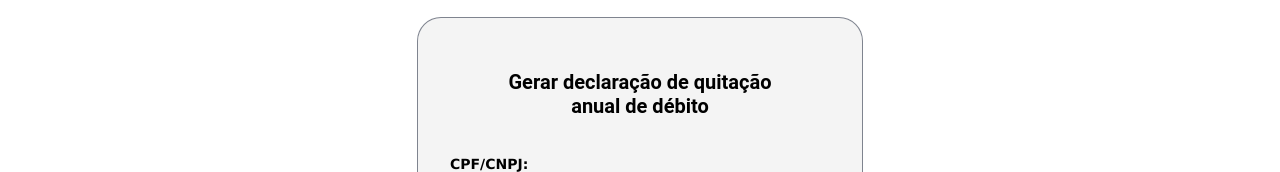
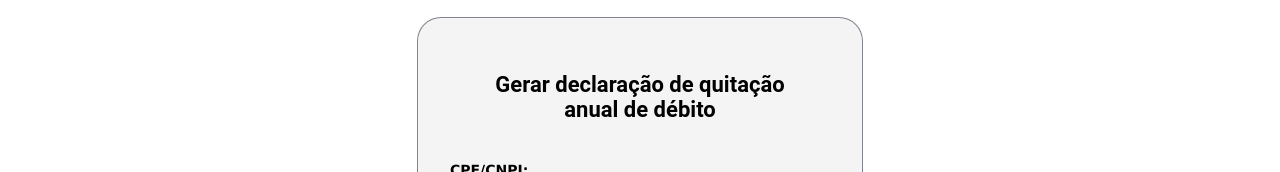
Before and after one commit to duduszchaida/declaracao-inml, a React (Vite) app: page / in a window 1280 px wide. Shown: the part 372-544 px from the top of the page. Built offline with nearby package versions, Linux system fonts and the light colour scheme.

Commit message:
Update index.css

```diff
--- a/src/index.css
+++ b/src/index.css
@@ -178,7 +178,7 @@ input:focus {
   justify-content: center;
   text-align: center;
   font-weight: 700;
-  font-size: 20px;
+  font-size: 22px;
   color: #000;
 }
 .form-cpf{
```
